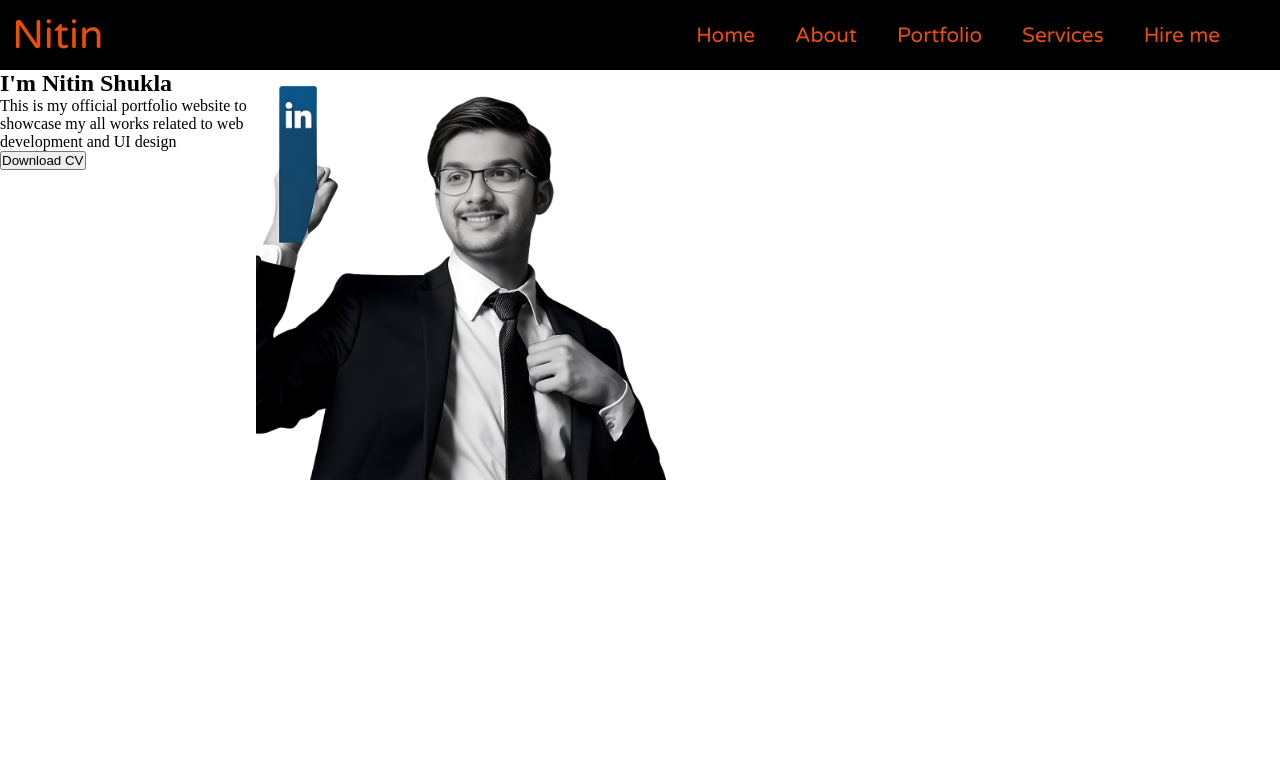
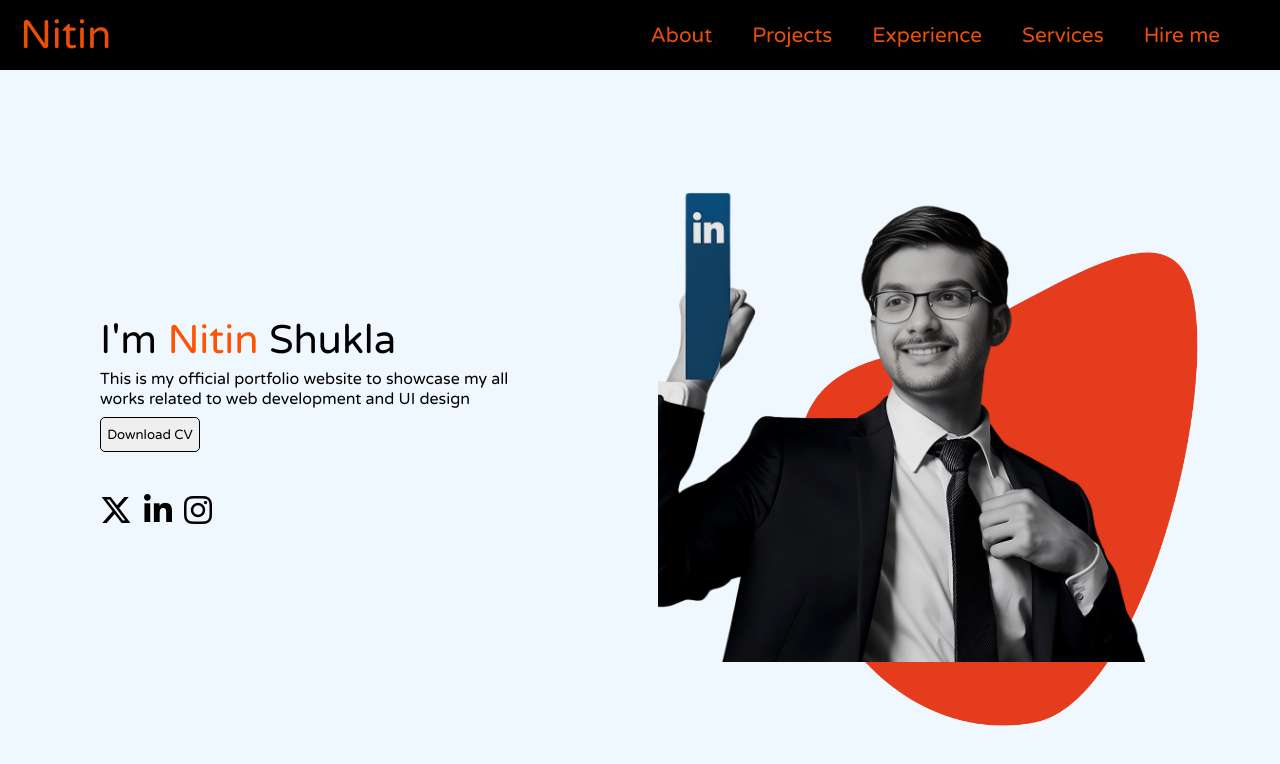
Before and after one commit to Nitinshukla88/Landing-page-portfolio, a plain HTML site: page index.html in a window 1280 px wide. Drawn offline with Linux system fonts and the light colour scheme.

Commit message:
styled the whole portfolio and it's almost complete

```diff
--- a/index.html
+++ b/index.html
@@ -4,6 +4,7 @@
     <meta name="viewport" content="width=device-width, initial-scale=1.0">
     <title>Landing page - Portfolio</title>
     <link rel="stylesheet" href="style.css">
+    <script src="https://kit.fontawesome.com/ece7959ef3.js" crossorigin="anonymous"></script>
 </head>
 <body>
     <nav>
@@ -11,9 +12,9 @@
             Nitin
         </div>
         <ul>
-            <li>Home</li>
             <li>About</li>
-            <li>Portfolio</li>
+            <li>Projects</li>
+            <li>Experience</li>
             <li>Services</li>
             <li>Hire me</li>
         </ul>
@@ -21,12 +22,18 @@
     <section>
         <div class="main-container">
             <div class="left-cont">
-                <h1>I'm Nitin Shukla</h1>
+                <h1>I'm <span>Nitin</span> Shukla</h1>
                 <p>This is my official portfolio website to showcase my all works related to web development and UI design</p>
                 <button>Download CV</button>
+                <div class="icons">
+                    <i class="fa-brands fa-x-twitter fa-2xl"></i>
+                    <i class="fa-brands fa-linkedin-in fa-2xl"></i>
+                    <i class="fa-brands fa-instagram fa-2xl"></i>
+                </div>
             </div>
             <div class="right-cont">
-                <img src="imges/new-img.png" alt="">
+                <img src="images/pattern.png" id="pattern">
+                <img src="images/new-img.png" alt="">
             </div>
         </div>
     </section>
--- a/style.css
+++ b/style.css
@@ -6,9 +6,10 @@
   box-sizing: border-box;
 }
 
-body {
+html, body {
   height: 100%;
   width: 100%;
+  background-color: aliceblue;
 }
 
 nav {
@@ -19,10 +20,44 @@ nav {
   align-items: center;
 }
 
+h1{
+  font-family: "Varela Round", sans-serif;
+  font-weight: 400;
+  font-style: normal;
+  font-size: 2.5rem;
+  margin-left: 100px;
+  margin-bottom: 5px;
+}
+
+span{
+  color: rgb(253, 83, 5);
+}
+
+p{
+  font-family: "Varela Round", sans-serif;
+  font-weight: 400;
+  font-style: normal;
+  margin-left: 100px;
+  margin-bottom: 8px;
+}
+
+button{
+  font-family: "Varela Round", sans-serif;
+  font-weight: 400;
+  font-style: normal;
+  height: 35px;
+  width: 100px;
+  border-radius: 5px;
+  border: 1px solid black;
+  margin-left: 100px;
+  margin-bottom: 50px;
+  cursor: pointer;
+}
+
 .name {
   color: rgb(233, 79, 7);
   font-size: 2.5rem;
-  margin-left: 12px;
+  margin-left: 20px;
   font-family: "Varela Round", sans-serif;
   font-weight: 400;
   font-style: normal;
@@ -57,8 +92,39 @@ ul li:hover {
 
 .main-container {
   display: flex;
+  height: 87%;
 }
 
 img {
-  height: 40%;
+  height: 70%;
+  filter: brightness(90%);
 }
+
+.left-cont{
+  display: flex;
+  flex-direction: column;
+  justify-content: center;
+}
+
+.right-cont{
+  width: 100%;
+  display: flex;
+  align-items: center;
+  justify-content: center;
+  position: relative;
+}
+
+#pattern{
+  position: absolute;
+  left: 35%;
+  top: 25%;
+}
+
+.icons{
+  margin-left: 100px;
+}
+
+i{
+  margin-right: 8px;
+  cursor: pointer;
+}
```
Also changed, not shown: images/new-img.png (renamed from imges/new-img.png), images/pattern.png (renamed from imges/pattern.png), imges/my-img.png (deleted).
